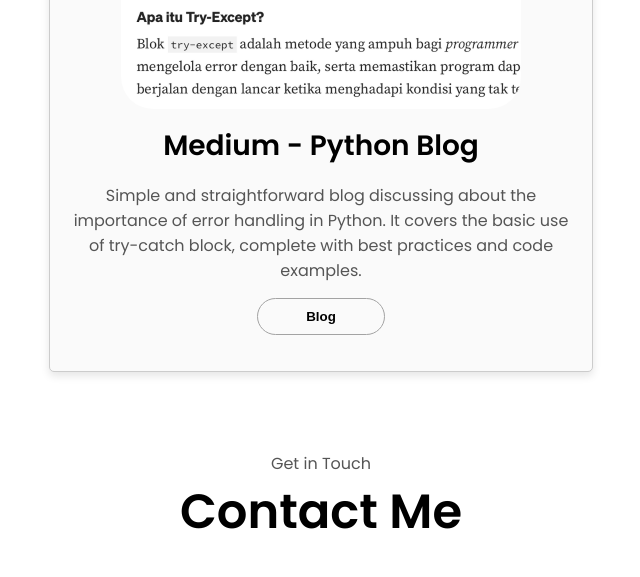
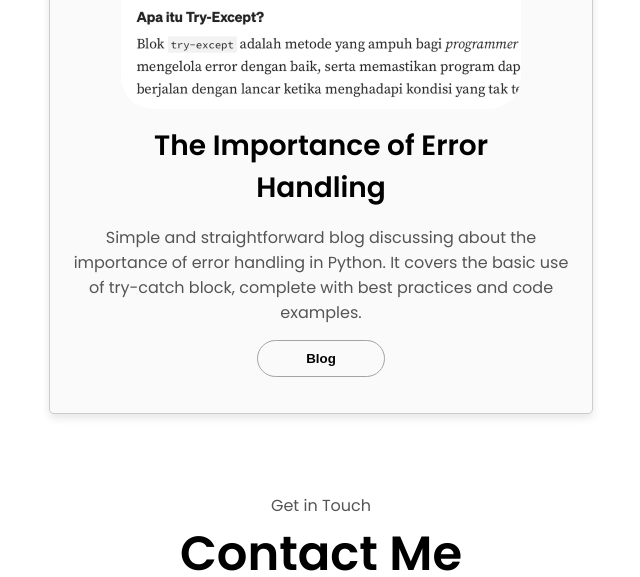
Before and after one commit to jeksilaen/web-portfolio, a plain HTML site: page index.html in a window 1280 px wide. Shown: the part 8600-9177 px from the top of the page, without its empty margins (319-959 px from the left). Drawn offline with Linux system fonts and the light colour scheme.

Commit message:
Update index.html

```diff
--- a/index.html
+++ b/index.html
@@ -528,7 +528,7 @@
         <div class="article-container">
           <img src="./assets/11.png" alt="Project 4" class="project-img" />
         </div>
-        <h2 class="experience-sub-title project-title" style="text-align: center;">Medium - Python Blog</h2>
+        <h2 class="experience-sub-title project-title" style="text-align: center;">The Importance of Error Handling</h2>
         <p class="" style="text-align: center;">Simple and straightforward blog discussing about the importance of error handling in Python. It covers the basic use of try-catch block, complete with best practices and code examples.</p>
         <div class="btn-container" style="text-align: center; margin: 10px 0;">
           <button class="btn btn-color-2 project-btn" onclick="window.open('https://medium.com/@zachariabachtiar/teknik-penanganan-error-di-python-dengan-blok-try-except-4701aed980f7')" style="padding: 10px; margin: 5px;">Blog</button>
```
